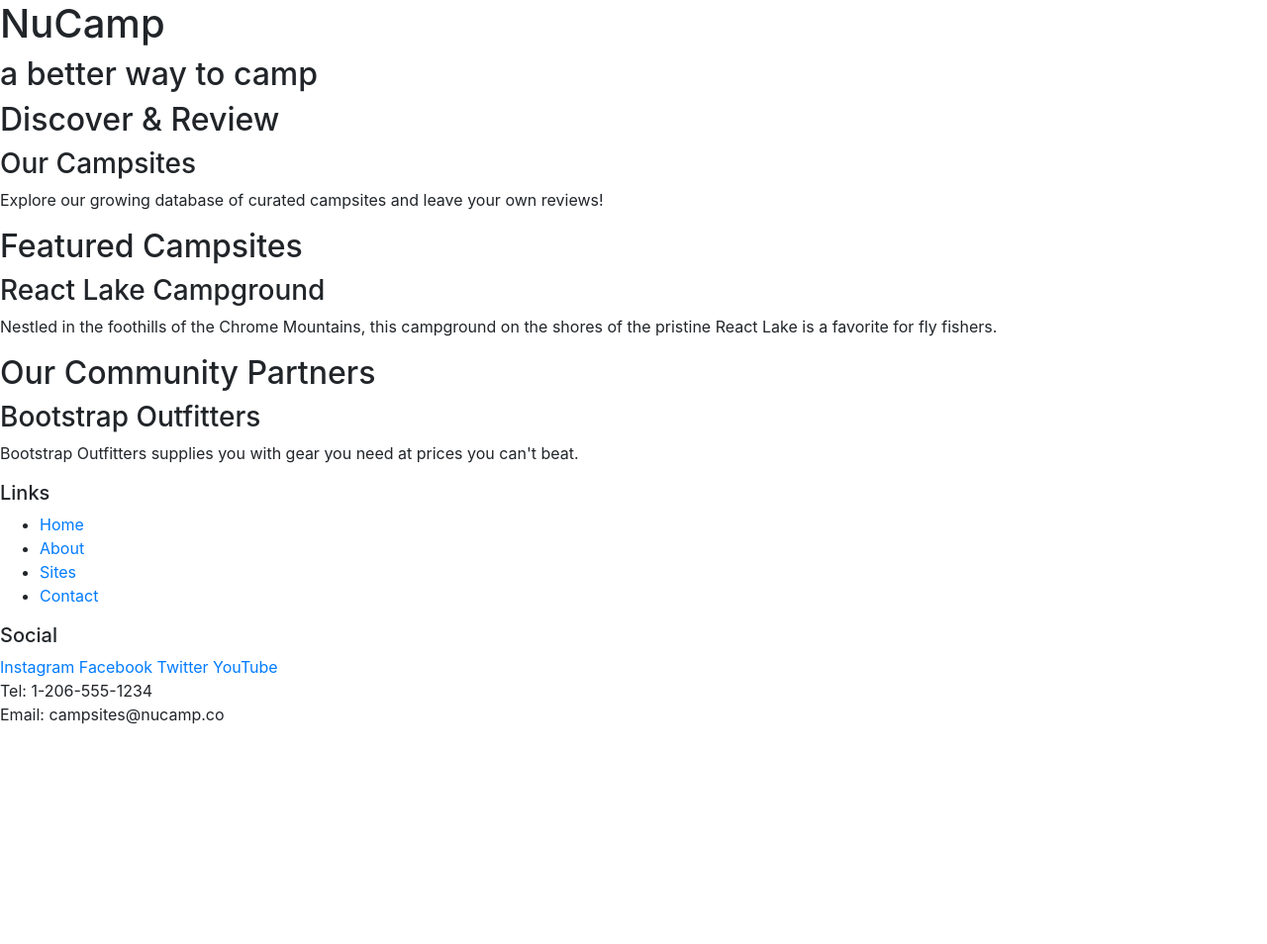
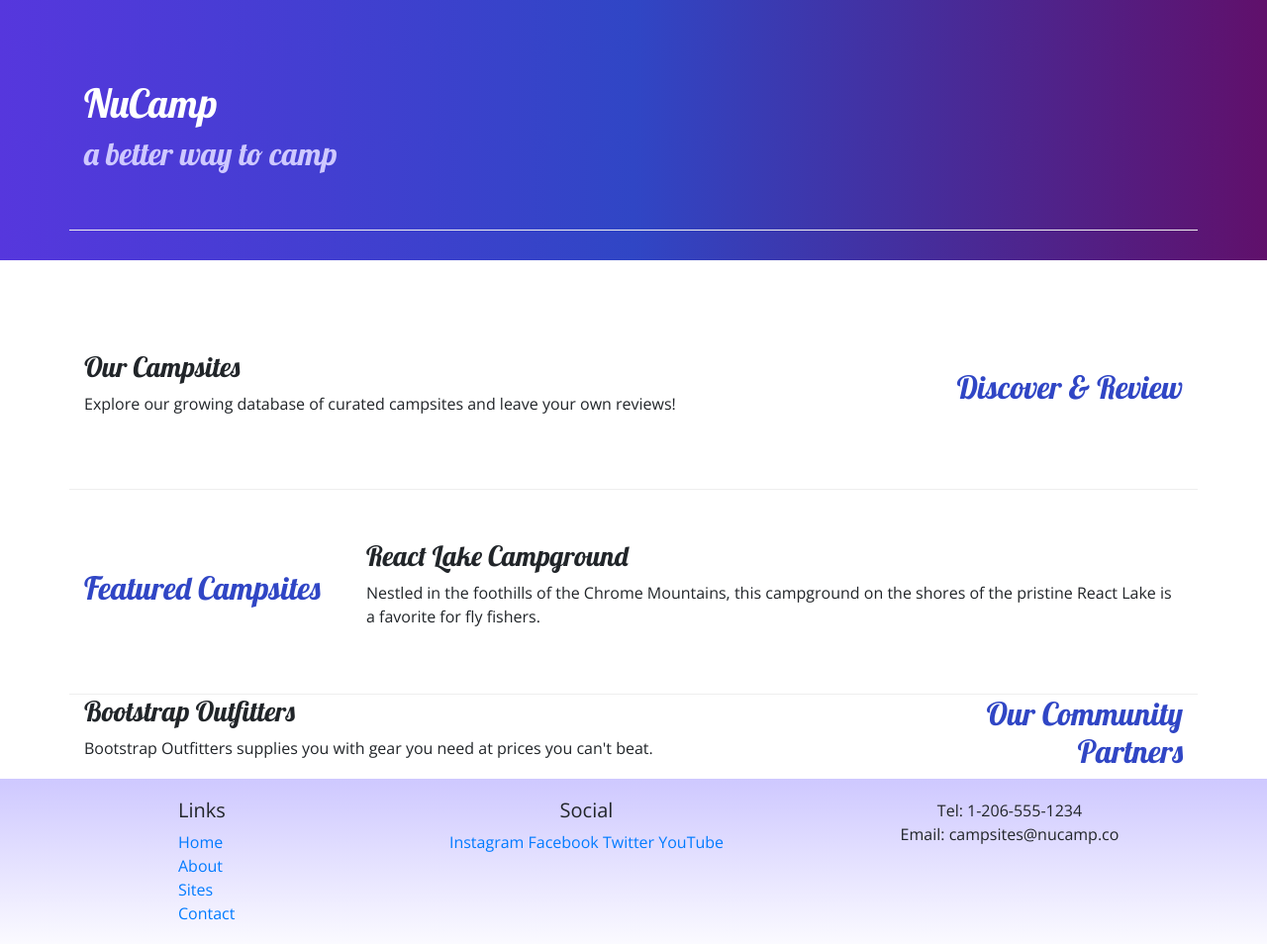
Before and after one commit to P33J3/bootstrap-project-1, a website: page index.html in a window 1280 px wide. Shown: the whole page at 99% size. Before the commit the page ends 800 px from the top, so only its background shows below. Drawn offline with nearby package versions, Linux system fonts and the light colour scheme.

Commit message:
task 2 week 1

```diff
--- /dev/null
+++ b/css/styles.css
@@ -0,0 +1,33 @@
+body {
+    font-family: "Open Sans", sans-serif;
+}
+
+h1,h2, h3 {
+    font-family: "Lobster", cursive;
+
+}
+
+h2 {
+    color: #3046C5;
+}
+
+header h2 {
+    color: #CEC8FF;
+}
+
+footer {
+    background-image: linear-gradient(#CEC8FF, white);
+    padding: 20px 0;
+}
+
+.jumbotron {
+    padding: 30px;
+    background-image: linear-gradient(to right, #5637DD, #3046C5, #60106b);
+    color: white;
+}
+
+.row-content {
+    padding: 50px 0;
+    border-bottom: 1px ridge;
+    min-height: 200px;
+}
--- a/index.html
+++ b/index.html
@@ -1,71 +1,104 @@
 <!DOCTYPE html>
 <html lang="en">
-
 	<head>
 		<!-- Required meta tags always come first -->
 		<meta charset="utf-8" />
 		<meta name="viewport" content="width=device-width, initial-scale=1" />
 
 		<!-- Bootstrap CSS -->
-    <link rel="stylesheet" href="node_modules/bootstrap/dist/css/bootstrap.min.css" />
+		<link
+			rel="stylesheet"
+			href="node_modules/bootstrap/dist/css/bootstrap.min.css"
+		/>
+
+        <!-- Additional CSS must be placed after Bootstrap CSS -->
+    <link rel="stylesheet" href="https://fonts.googleapis.com/css?family=Lobster|Open+Sans" />
+    <link rel="stylesheet" href="css/styles.css" />
 
 		<title>NuCamp: A Better Way To Camp</title>
 	</head>
 
 	<body>
-
-    <header>
-        <div>
+		<header class="jumbotron jumbotron-fluid">
+			<div class="container">
+				<div class="row row-content align-items-center">
+					<div class="col">
 						<h1>NuCamp</h1>
 						<h2>a better way to camp</h2>
 					</div>
+				</div>
+			</div>
 		</header>
 
-    <div>
-        <h2>Discover & Review</h2>
+		<div class="container">
+			<div class="row row-content align-items-center">
+				<div class="col-sm-4 order-sm-last col-md-3">
+					<h2 class="text-sm-right">Discover & Review</h2>
+				</div>
+				<div class="col">
 					<h3>Our Campsites</h3>
-        <p>Explore our growing database of curated campsites and leave your own reviews!</p>
+					<p>
+						Explore our growing database of curated campsites and leave your own
+						reviews!
+					</p>
+				</div>
 			</div>
 
-    <div>
+			<div class="row row-content align-items-center">
+				<div class="col-sm col-md-3">
 					<h2>Featured Campsites</h2>
+				</div>
+				<div class="col">
 					<h3>React Lake Campground</h3>
-        <p>Nestled in the foothills of the Chrome Mountains, this campground on the shores of the pristine React Lake is a favorite for fly fishers.</p>
+					<p>
+						Nestled in the foothills of the Chrome Mountains, this campground on
+						the shores of the pristine React Lake is a favorite for fly fishers.
+					</p>
+				</div>
 			</div>
 
-    <div>
-        <h2>Our Community Partners</h2>
+			<div class="row">
+				<div class="col-sm-4 order-sm-last col-md-3">
+					<h2 class="text-sm-right">Our Community Partners</h2>
+				</div>
+				<div class="col">
 					<h3>Bootstrap Outfitters</h3>
-        <p>Bootstrap Outfitters supplies you with gear you need at prices you can't beat.</p>
+					<p>
+						Bootstrap Outfitters supplies you with gear you need at prices you
+						can't beat.
+					</p>
 				</div>
-
+			</div>
+		</div>
 		<footer>
-        <div>
+			<div class="container">
+				<div class="row">
+					<div class="col-4 col-sm-2 offset-1">
 						<h5>Links</h5>
-            <ul>
+						<ul class="list-unstyled">
 							<li><a href="#">Home</a></li>
 							<li><a href="#">About</a></li>
 							<li><a href="#">Sites</a></li>
 							<li><a href="#">Contact</a></li>
 						</ul>
 					</div>
-        <div>
+					<div class="col-6 col-sm-5 text-center">
 						<h5>Social</h5>
 						<a href="http://instagram.com/">Instagram</a>
 						<a href="http://facebook.com/">Facebook</a>
 						<a href="http://twitter.com/">Twitter</a>
 						<a href="http://youtube.com/">YouTube</a>
 					</div>
-        <div>
+					<div class="col-sm-4 text-center">
 						Tel: 1-206-555-1234<br />
 						Email: campsites@nucamp.co
+					</div>
+				</div>
 			</div>
 		</footer>
 		<!-- jQuery must come first, then Popper.js, then the Bootstrap JavaScript plugins.-->
 		<script src="node_modules/jquery/dist/jquery.slim.min.js"></script>
 		<script src="node_modules/popper.js/dist/umd/popper.min.js"></script>
 		<script src="node_modules/bootstrap/dist/js/bootstrap.min.js"></script>
-
 	</body>
-
 </html>
```
Also changed, not shown: aboutus.html (+42 -19 lines). Lines whose indentation alone changed are shown as unchanged.
